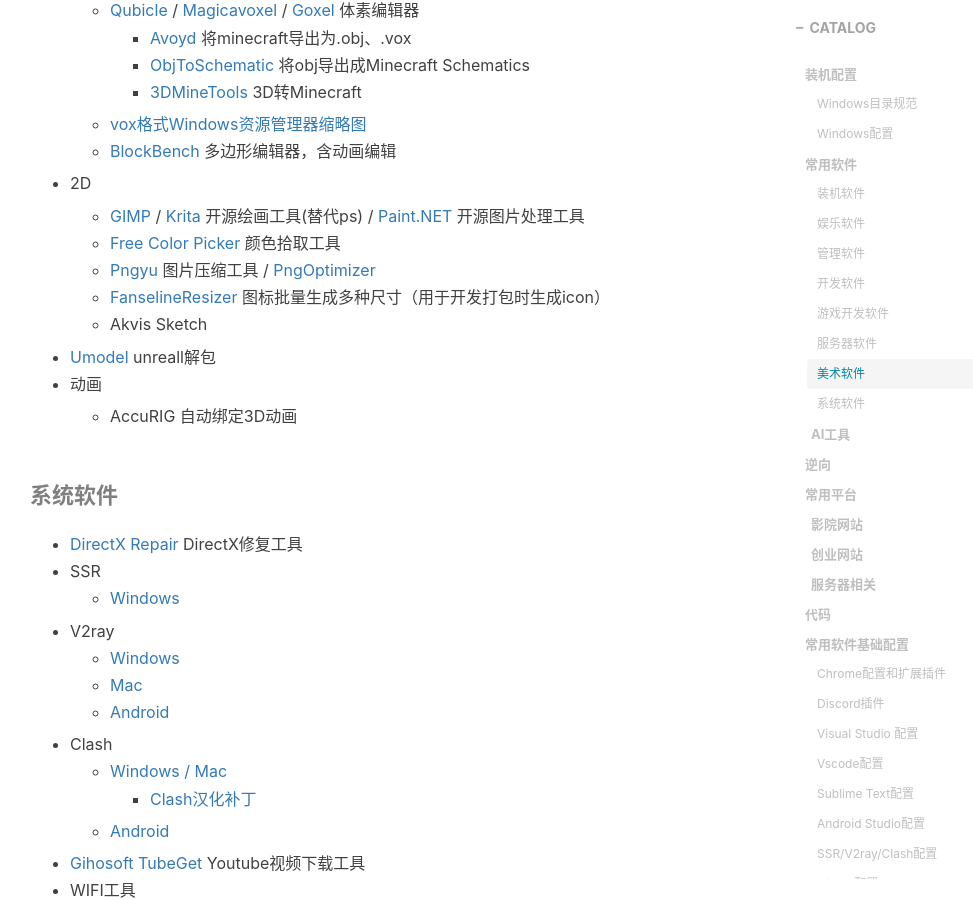
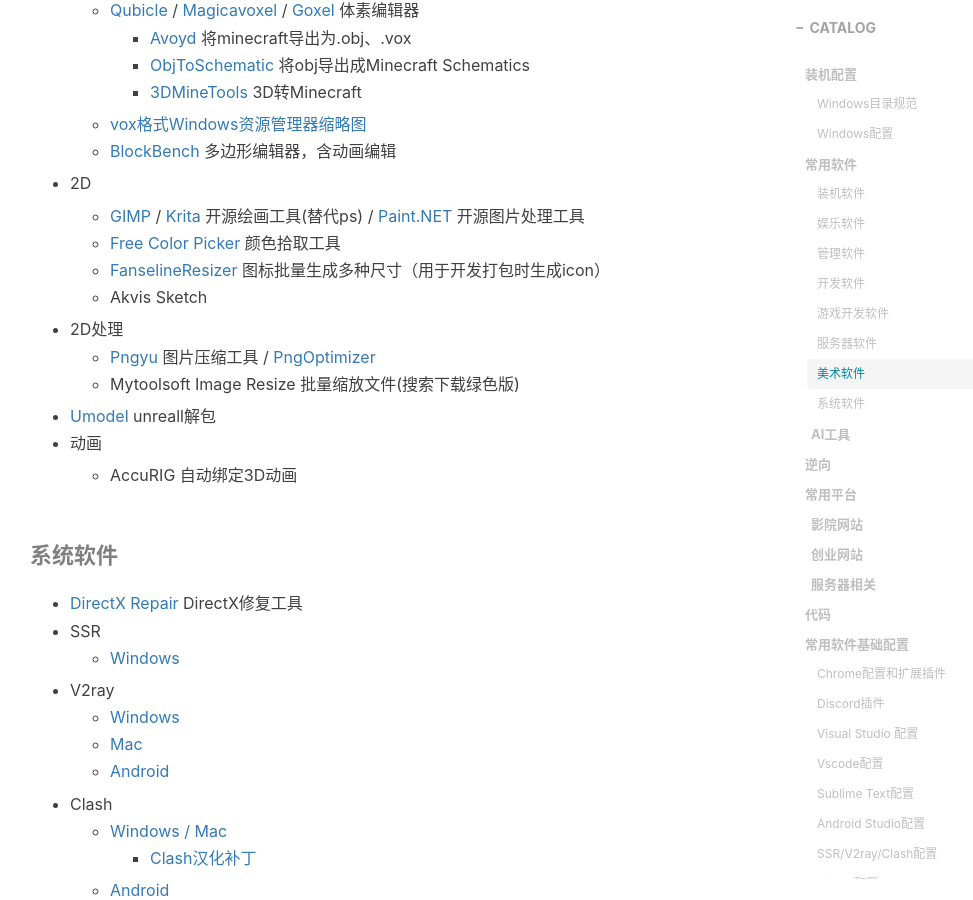
Before and after one commit to gumcstronger/gumcstronger.github.io, a Jekyll site: the page built from _posts/2022/2022-08-24-windows.md, in a window 1280 px wide and 900 px high, scrolled down 4090 px. Shown: the whole window, without its empty margins (235-1208 px from the left). Built offline with Jekyll 4.4.1, drawn with Linux system fonts in a browser that asks for light colours; comment, search, counter and statistics services are not loaded; some of the changed text lies outside the part shown.

Commit message:
Update 2022-08-24-windows.md

```diff
--- a/_posts/2022/2022-08-24-windows.md
+++ b/_posts/2022/2022-08-24-windows.md
@@ -138,9 +138,11 @@
 
   - [GIMP](https://www.gimp.org/) / [Krita](https://krita.org/) 开源绘画工具(替代ps) / [Paint.NET](https://github.com/paintdotnet/release/releases) 开源图片处理工具
   - [Free Color Picker](https://github.com/jackdp/Free-Color-Picker) 颜色拾取工具
-  - [Pngyu](https://nukesaq88.github.io/Pngyu/) 图片压缩工具 / [PngOptimizer](https://github.com/svenrog/ImageResizer.Plugins.PngOptimizer)
   - [FanselineResizer](https://github.com/FerryYoungFan/FanselineResizer) 图标批量生成多种尺寸（用于开发打包时生成icon）
   - Akvis Sketch
+- 2D处理
+  - [Pngyu](https://nukesaq88.github.io/Pngyu/) 图片压缩工具 / [PngOptimizer](https://github.com/svenrog/ImageResizer.Plugins.PngOptimizer)
+  - Mytoolsoft Image Resize 批量缩放文件(搜索下载绿色版)
 - [Umodel](https://www.gildor.org/en/projects/umodel) unreall解包
 - 动画
 
```
Also changed, not shown: other parts of _posts/2022/2022-08-24-windows.md (+1 -1 lines).
